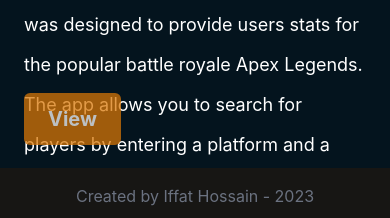
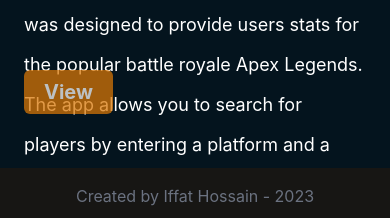
Before and after one commit to Iffat77/portfolio-v2, a React (Create React App) app in the folder portfolio-v2/: page /projects in a window 390 px wide. Shown: the part 676-894 px from the top of the page. Built offline with nearby package versions, Linux system fonts and the light colour scheme; a web font is replaced by a local one.

Commit message:
testing projects mobile view

```diff
--- a/portfolio-v2/src/screens/Projects.jsx
+++ b/portfolio-v2/src/screens/Projects.jsx
@@ -18,11 +18,11 @@
             username.
           </p>
         </div>
-        <div className="w-full row-span-1 text-xl md:text-2xl lg:row-start-3 lg:pl-8 place-self-center lg:place-self-center lg:justify-self-start ">
+        <div className="w-full row-span-1 text-xl  pb-2 md:text-2xl lg:row-start-3 lg:pl-8  md:place-self-center lg:place-self-center lg:justify-self-start ">
           <NavLink to="/projects/apexstats">
-            <h1 className="relative inline-flex items-center justify-center px-6 py-3 overflow-hidden font-bold text-white rounded-md group animate-pulse bg-amber-600  hover:bg-orange-700 shadow-gray-500 shadow-md dark:shadow-none">
+            <div className="relative inline-flex items-center justify-center px-5 py-2 md:px-6 md:py-3 overflow-hidden font-bold text-white rounded-md group animate-pulse bg-amber-600  hover:bg-orange-700 shadow-gray-500 shadow-md dark:shadow-none">
               <span className="relative "> View </span>
-            </h1>
+            </div>
           </NavLink>
         </div>
       </div>
@@ -42,11 +42,11 @@
           </p>
         </div>
 
-        <div className="w-full row-span-1 text-xl md:text-2xl lg:row-start-3 lg:pl-8 place-self-center lg:place-self-center lg:justify-self-start ">
+        <div className="w-full row-span-1 text-xl pb-2 md:text-2xl lg:row-start-3 lg:pl-8 md:place-self-center lg:place-self-center lg:justify-self-start ">
           <NavLink to="/projects/aqbot">
-            <h1 className="relative inline-flex items-center justify-center px-6 py-3 overflow-hidden font-bold text-white rounded-md group animate-puls bg-sky-600 hover:bg-blue-700 shadow-gray-500 shadow-md dark:shadow-none">
+            <div className="relative inline-flex items-center justify-center px-5 py-2 md:px-6 md:py-3 overflow-hidden font-bold text-white rounded-md group animate-puls bg-sky-600 hover:bg-blue-700 shadow-gray-500 shadow-md dark:shadow-none">
               <span className="relative "> View </span>
-            </h1>
+            </div>
           </NavLink>
         </div>
       </div>
```
